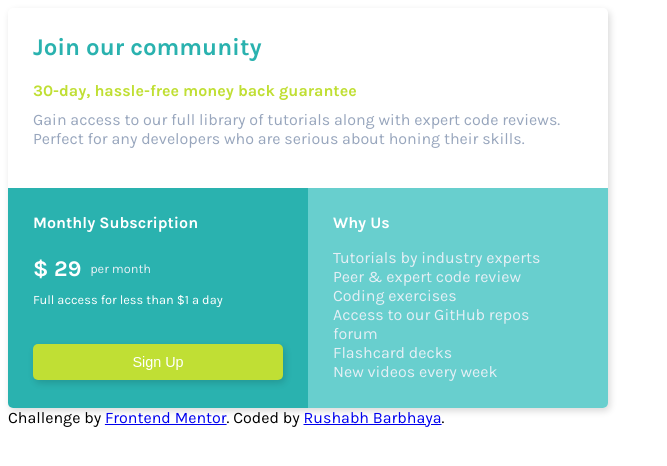
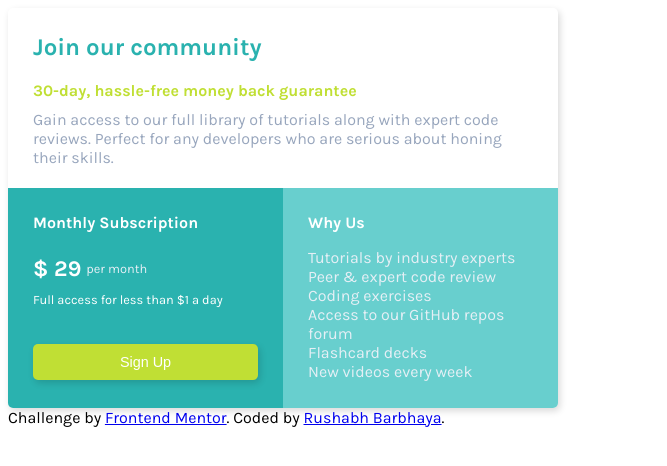
Before and after one commit to rhbarbhaya/fontend-mentor-single-price-grid-component, a plain HTML site: page index.html in a window 1280 px wide. Shown: the whole page, without its empty margins (0-667 px from the left). Drawn offline with Linux system fonts and the light colour scheme.

Commit message:
flex added

```diff
--- a/style.css
+++ b/style.css
@@ -28,8 +28,6 @@ h2, h4, p {
 }
 
 #card {
-    width: 600px;
-    height: 400px;
     box-shadow: 2px 3px 7px 0px rgba(0,0,0,0.15);
     border-radius: 5px;
     overflow: hidden;
@@ -42,27 +40,25 @@ h2, h4, p {
 }
 
 #bottom-section{
+    display: flex;
+    flex-direction: column;
     width: 100%;
     height: 55%;
     color: white;
 }
 
 #bottom-left-section {
-    display: inline-block;
-    width: 50%;
     height: 100%;
     background-color: hsl(179, 62%, 43%);
-    vertical-align: top;
     padding: 25px;
+    flex-basis: 50%;
 }
 
 #bottom-right-section {
-    display: inline-block;
-    width: 50%;
     height: 100%;
-    background-color: hsl(179, 52%, 61%);;
-    vertical-align: top;
+    background-color: hsl(179, 52%, 61%);
     padding: 25px;
+    flex-basis: 50%;
 }
 
 button {
@@ -86,20 +82,16 @@ button {
     margin-bottom: 23px;
 }
 
-#price-frequency, #price {
-    display: inline-block;
-}
-
 #price-frequency {
-    position: relative;
-    top: -3px;
     color: hsl(204, 43%, 93%);
     font-size: 0.8rem;
     margin-left: 5px;
 }
 
 #price-container {
- margin-bottom: 10px;
+    display: flex;
+    margin-bottom: 10px;
+    align-items: center;
 }
 
 #bottom-left-section p {
@@ -118,3 +110,14 @@ button:hover {
     background-color: #c9eb36;
     transform: scale(1.02);
 }
+
+@media (min-width: 567px) {
+    #card {
+        width: 550px;
+        height: 400px;
+    }
+
+    #bottom-section {
+        flex-direction: row;
+    }
+}
```
Also changed, not shown: index.html (+2 -1 lines).
